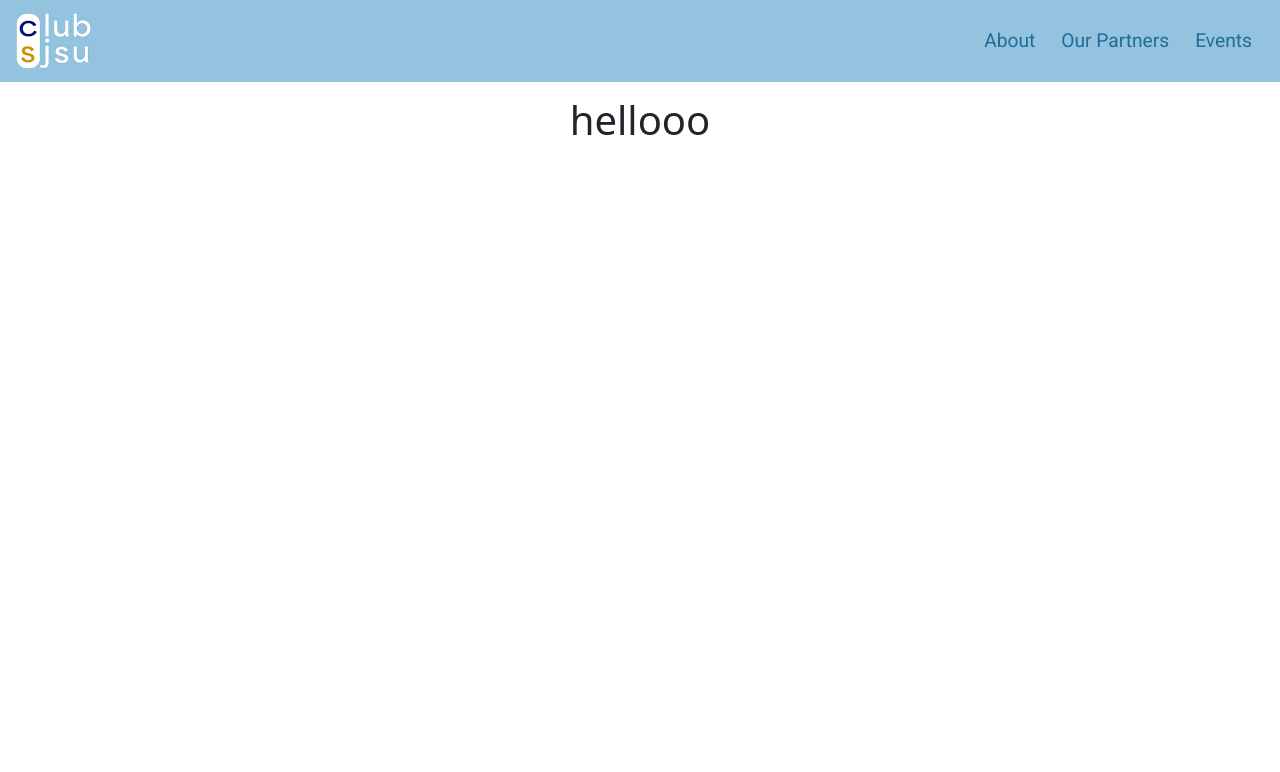
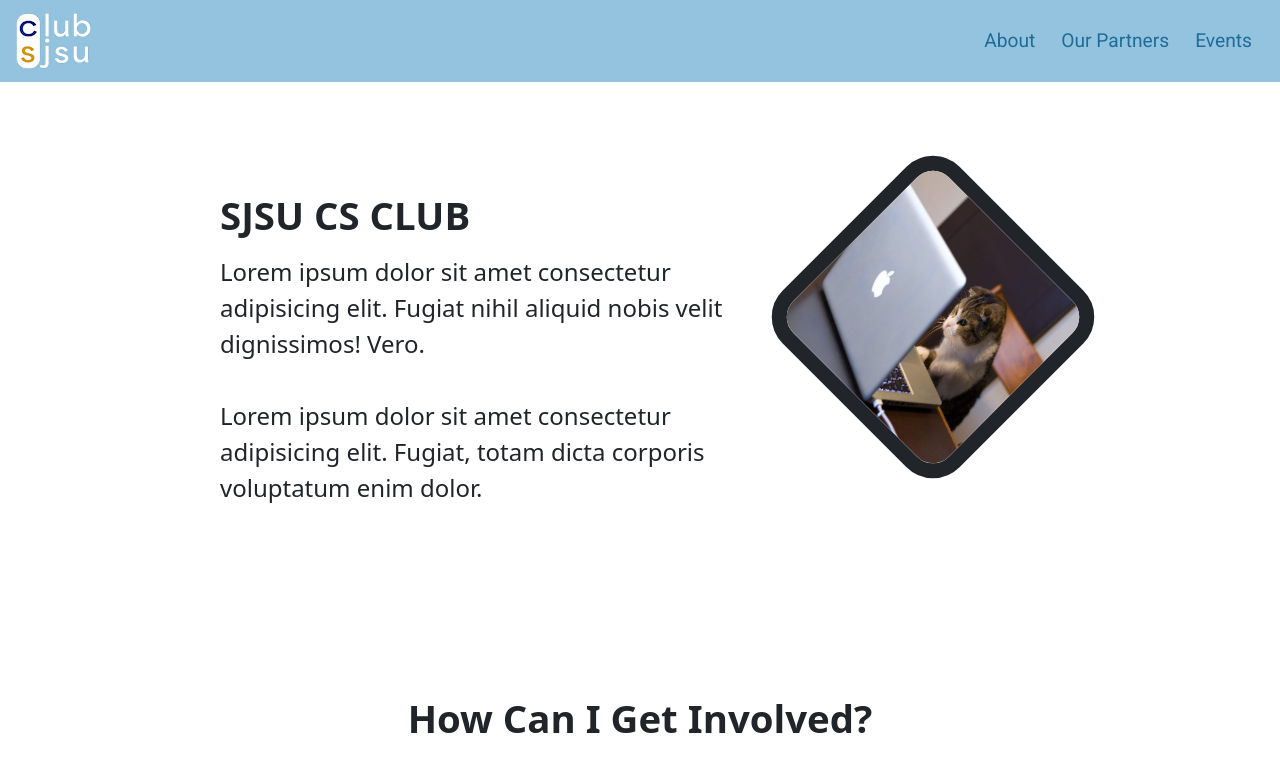
Before and after one commit to aishse/csclub-website, a React (Create React App) app: page /about in a window 1280 px wide. Shown: the top 772 px of the page. Built offline with nearby package versions, Linux system fonts and the light colour scheme.

Commit message:
about page updates

```diff
--- a/src/components/About.css
+++ b/src/components/About.css
@@ -1,3 +1,40 @@
 .About {
     background-color: blue;
   }
+.About-Container{
+  margin-top: 15%;
+  text-align: left;
+  margin-left: 5%;
+  margin-right: 5%;
+}
+
+h1{
+  font-size: 3vw;
+  font-weight: 650;
+}
+
+/* .centerV{
+  margin-left: auto;
+  margin-right: auto;
+} */
+.second-half{
+  margin-top: 15%;
+  display: flex;
+  justify-content: center;
+}
+
+.main-image{
+  border-width: 15px;
+  border-style: solid;
+  background: linear-gradient(white, white) padding-box,
+  linear-gradient(to bottom, darkblue, darkorchid) border-box;
+  transform: rotateZ(45deg);
+  border-radius: 15%;
+  width: 250px;
+  height: 250px;
+}
+
+/* .introText{
+  padding-top: 1.5;
+  display: inline-block;
+} */
--- a/src/components/About.js
+++ b/src/components/About.js
@@ -2,9 +2,27 @@ import "./About.css";
 
 const About = () => {
   return (
-    <h1>
-      <br /> <br /> hellooo
-    </h1>
+    <>
+    <div className="About-Container">
+    <div className="row mx-auto justify-content-center">
+      <div className="col-6 pe-5 introText">
+      <h1 className="mb-3">SJSU CS CLUB</h1>
+      <p className="fs-4">Lorem ipsum dolor sit amet consectetur adipisicing elit. Fugiat nihil aliquid nobis velit dignissimos! Vero.
+        <br /><br /> Lorem ipsum dolor sit amet consectetur adipisicing elit. Fugiat, totam dicta corporis voluptatum enim dolor.
+      </p>
+      </div>
+      <div className="col-3 ps-4 ">
+        <img src="placeholder.jpg" class="main-image" alt="club-activities"/>
+      </div>
+    </div>
+
+    <div className="mx-auto second-half">
+      <h1 className=''>How Can I Get Involved?</h1>
+
+    </div>
+
+    </div>
+    </>
   );
 };
 
```
